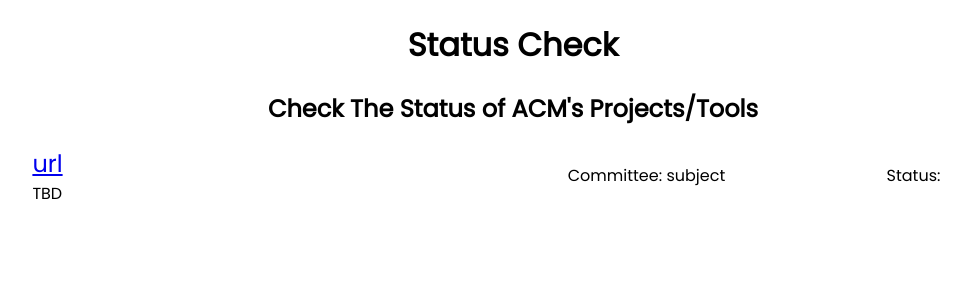
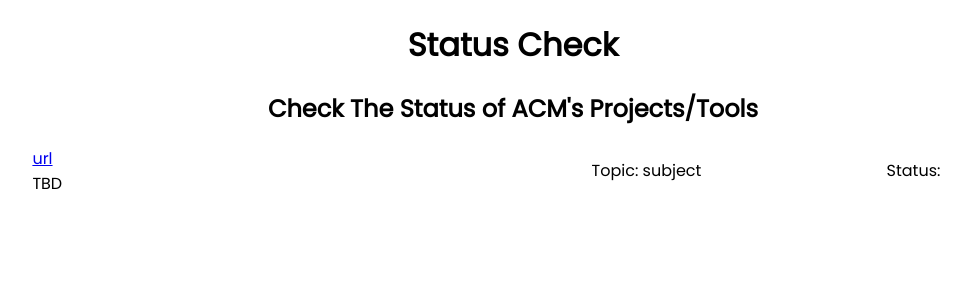
Before and after one commit to uclaacm/status-check, a React (Create React App) app: page / in a window 1280 px wide. Shown: the top 300 px of the page, without its empty margins (127-1098 px from the left). Built offline with nearby package versions, Linux system fonts and the light colour scheme; no server answers.

Commit message:
fixed overflowing text and added in test logo to check layout

```diff
--- a/src/components/LinkModule.tsx
+++ b/src/components/LinkModule.tsx
@@ -28,8 +28,8 @@ export const committeeLogos: CommitteeDict = {
   Studio: studioLogo,
   TeachLA: teachlaLogo,
   W: wLogo,
-
   Impact: internalLogo,
+  "no-topic": aiLogo,
 };
 
 export default function LinkModule(props: LinkModuleProps) {
@@ -48,12 +48,17 @@ export default function LinkModule(props: LinkModuleProps) {
         className="logo"
       />
       <div className="link">
-        <a href={props.url} target="_blank" rel="noreferrer noopener" className="linkTitle">
+        <a
+          href={props.url}
+          target="_blank"
+          rel="noreferrer noopener"
+          className="linkTitle"
+        >
           {props.url}
         </a>
         <div> {props.description}</div>
       </div>
-      <div>Committee: {props.committee}</div>
+      <div>Topic: {props.committee}</div>
       <div>Status: {siteStatus} </div>
     </div>
   );
--- a/src/siteContent.ts
+++ b/src/siteContent.ts
@@ -10,6 +10,7 @@ export enum Committees {
   "JEDI" = "JEDI",
   "Impact" = "Impact",
   "Internal" = "Internal",
+  "no-topic" = "no-topic",
 }
 
 export interface PageInfo {
@@ -33,7 +34,7 @@ export type CommitteeHashType = {
 export const defaultCommitteeHash: CommitteeHashType = {
   Internal: true,
   TeachLA: true,
-  Hack: true
+  Hack: true,
 }; // Default values
 
 export const committees = Object.keys(Committees);
--- a/src/styles/linkModule.css
+++ b/src/styles/linkModule.css
@@ -10,5 +10,5 @@
 }
 
 .linkTitle {
-  font-size: 1.5rem;
+  font-size: 1rem;
 }
```
